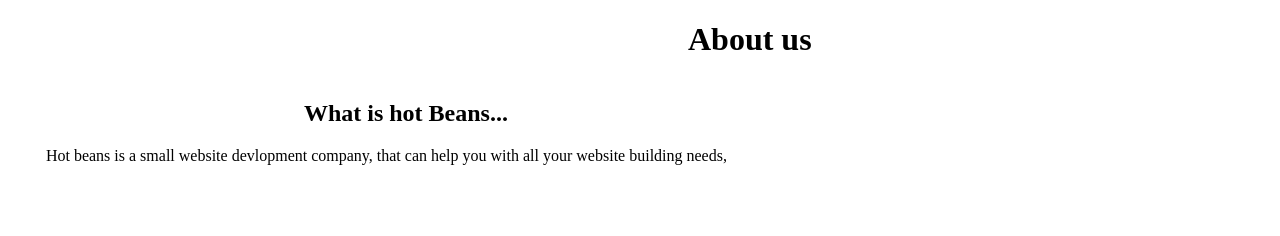
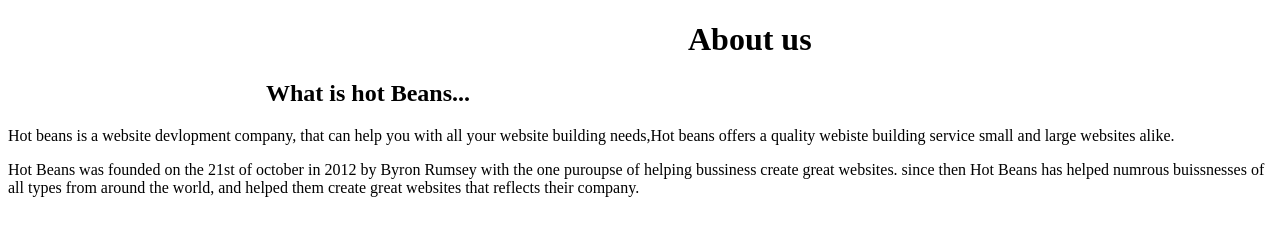
Before and after one commit to Bread55/Hot-Beans, a plain HTML site: page about.html in a window 1280 px wide. Drawn offline with Linux system fonts and the light colour scheme.

Commit message:
Update about.html

```diff
--- a/about.html
+++ b/about.html
@@ -1,33 +1,23 @@
 <!doctype html>
 <html>
 <head>
-<meta charset="utf-8">
-<title>about</title>
-</head>
-<style type="text/css">
 
 
-#cont1
-	{
-		float: left;
-		width: 56%;
-		margin-left: 3%;
-		display: inline;
-		background-color:
+<body>
 
-	</style>
 
-<body>
 <h1> &nbsp; &nbsp; &nbsp; &nbsp; &nbsp; &nbsp; &nbsp; &nbsp; &nbsp; &nbsp; &nbsp; &nbsp; &nbsp; &nbsp; &nbsp; &nbsp; &nbsp; &nbsp; &nbsp; &nbsp; &nbsp; &nbsp; &nbsp; &nbsp; &nbsp; &nbsp; &nbsp; &nbsp; &nbsp; &nbsp; &nbsp; &nbsp; &nbsp; &nbsp; &nbsp; &nbsp; &nbsp; &nbsp; &nbsp; &nbsp; &nbsp; &nbsp; &nbsp;About us</h1>
 <div id="cont1">
   <h2> &nbsp; &nbsp; &nbsp; &nbsp; &nbsp; &nbsp; &nbsp; &nbsp; &nbsp; &nbsp; &nbsp; &nbsp; &nbsp; &nbsp; &nbsp; &nbsp; &nbsp; &nbsp; &nbsp; &nbsp; &nbsp; &nbsp;What is hot Beans...</h2>
   <p class="fc" >
-		Hot beans is a small website devlopment company, that can help you with all your website building needs,
+		Hot beans is a website devlopment company, that can help you with all your website building needs,Hot beans offers a quality webiste building service
+	small and large websites alike.
 
 
 		</p>
 
 		<p class="fc" >
+		Hot Beans was founded on the 21st of october in 2012 by Byron Rumsey with the one puroupse of helping bussiness create great websites. since then Hot Beans has helped numrous buissnesses of all types from around the world, and helped them create great websites that reflects their company.
 
 		</p>
 
```
